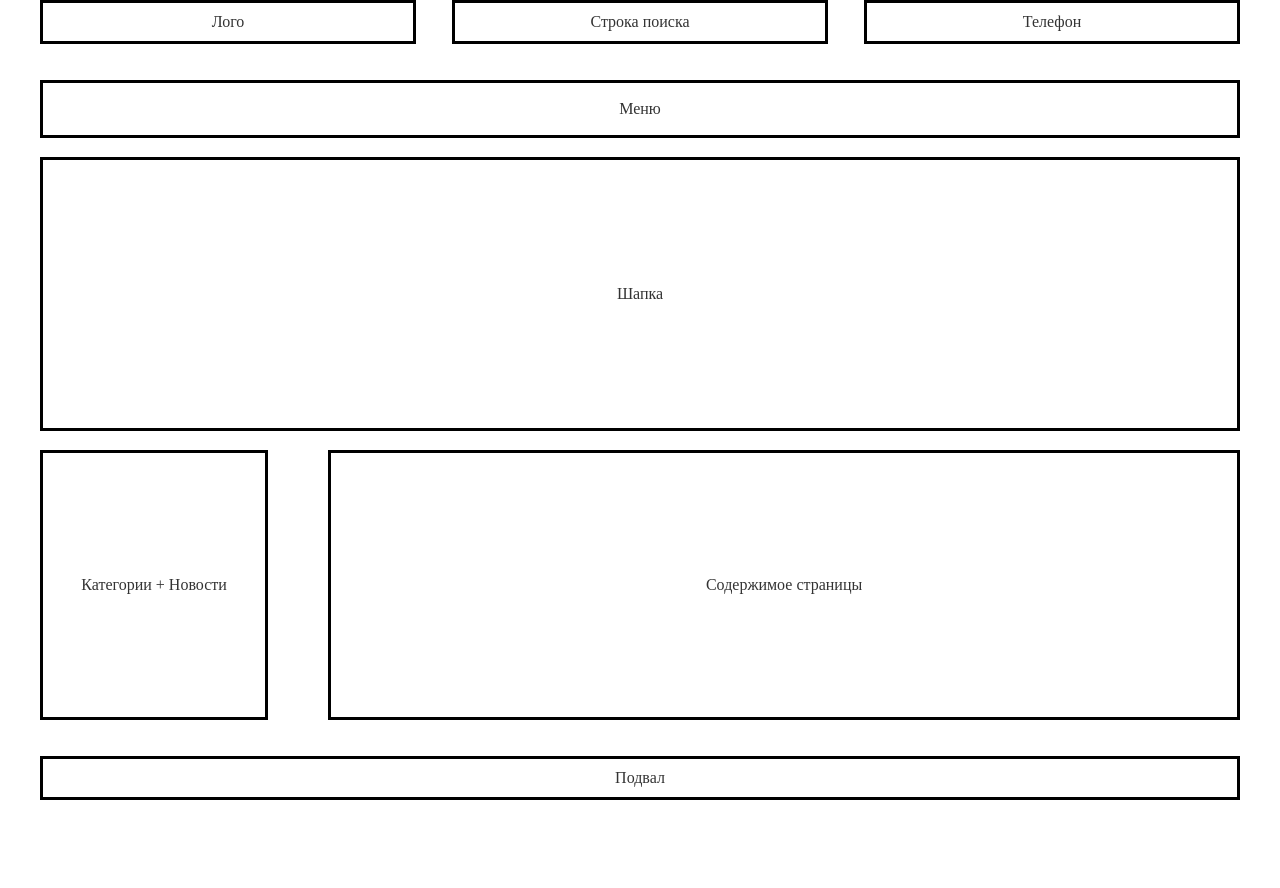
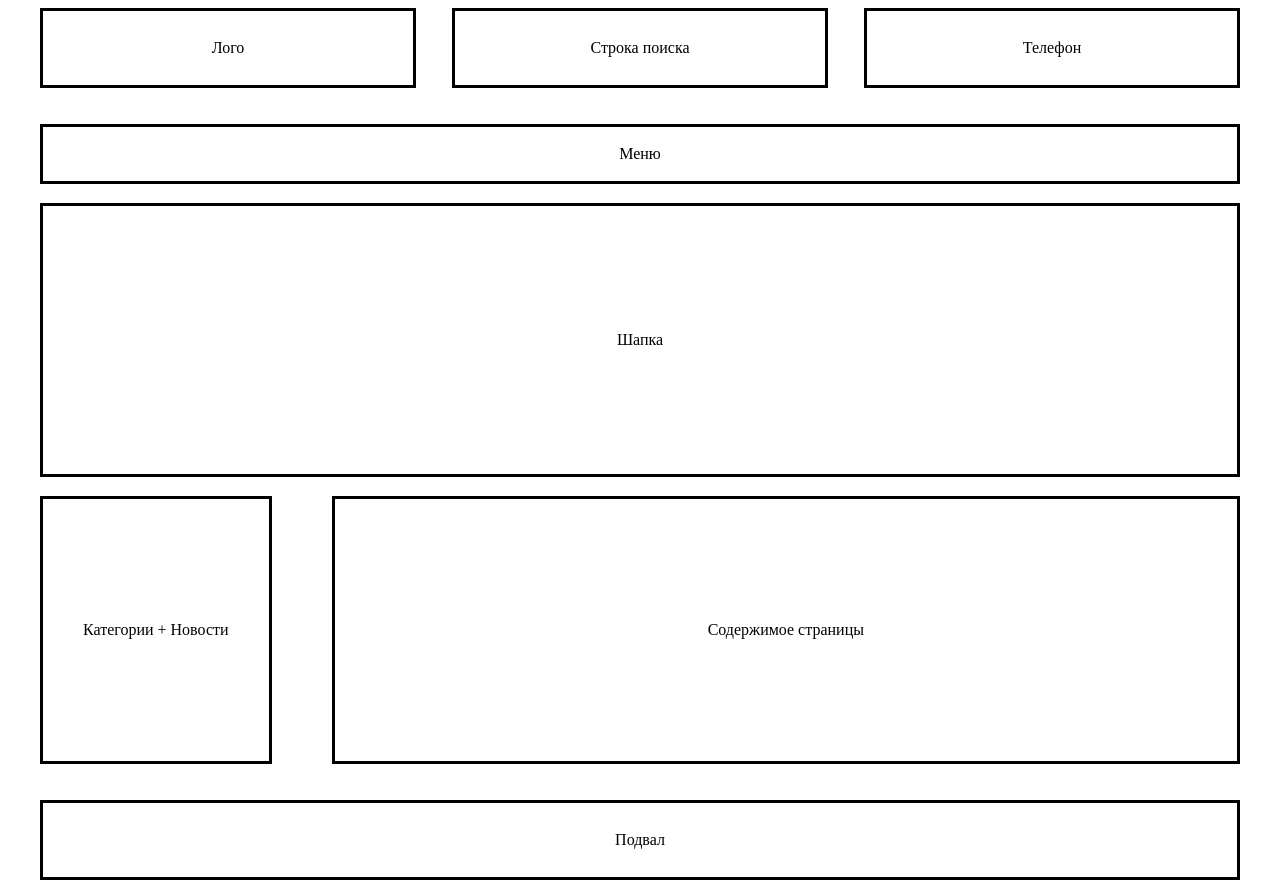
Before and after one commit to FoxieFo/BEMtest, a plain HTML site: page index.html in a window 1280 px wide. Before the commit the page ends 800 px from the top, so only its background shows below. Drawn offline with Linux system fonts and the light colour scheme.

Commit message:
fixed styles.css

```diff
--- a/index.html
+++ b/index.html
@@ -10,9 +10,9 @@
     <header class="header">
         <div class="container">
             <div class="header__inner">
-                <div class="header__logo">Лого</div>
-                <div class="header__search">Строка поиска</div>
-                <div class="header__phone">Телефон</div>
+                <div class="header__logo mix">Лого</div>
+                <div class="header__search mix">Строка поиска</div>
+                <div class="header__phone mix">Телефон</div>
             </div>
         </div>
     </header>
--- a/styles.css
+++ b/styles.css
@@ -1,67 +1,9 @@
-/* обнуляющие стили */
-
-*,
-*::before,
-*::after {
-  padding: 0;
-  margin: 0;
-  border: 0;
-  box-sizing: border-box;
-}
-
-ul,
-ol,
-li {
-  list-style: none;
-}
-
-img {
-  vertical-align: top;
-}
-
-h1,
-h2,
-h3,
-h4,
-h5,
-h6 {
-  font-weight: inherit;
-  font-size: inherit;
-}
-
-a {
-  color: rgb(0, 0, 0);
-  text-decoration: none;
-}
-
-a:hover {
-  color: rgb(86, 86, 86);
-}
-
-a:active {
-  color: #333333;
-}
-
-html,
-body {
-  margin: 0;
-  padding: 0;
-  height: 100%;
-  width: 100%;
-  color: #333333;
-  font-weight: 500;
-  line-height: 24px;
-  font-family: Montserrat;
-  font-size: 16px;
-}
-
-/* конец обнуляющих стилей */
-
 .container {
     max-width: 1240px;
     width: 100%;
     margin: 0 auto;
     padding: 0 20px;
+    box-sizing: border-box;
 }
 
 .header__inner {
@@ -72,9 +14,29 @@ body {
     height: 10vh;
 }
 
-.header__logo,
+/*↓ Такой подход увеличивает связанность кода ↓*/
+
+/* .header__logo,
 .header__search,
 .header__phone {
+    display: flex;
+    justify-content: center;
+    align-items: center;
+    border: 3px black solid;
+    text-align: center;
+    width: 100%;
+} */
+
+.mix {
+
+    /* Микс вместо вышеуказанных
+
+    header__logo,
+    .header__search,
+    .header__phone,
+
+    чтобы единообразно отформатировать целый набор HTML-элементов.*/
+
     display: flex;
     justify-content: center;
     align-items: center;
@@ -109,14 +71,11 @@ body {
     height: 100%;
 }
 
-.content {
-    height: 100%;
-}
-
 .content__inner {
     display: flex;
     justify-content: space-between;
     gap: 5%;
+    height: 100%;
 }
 
 .content__category {
```
